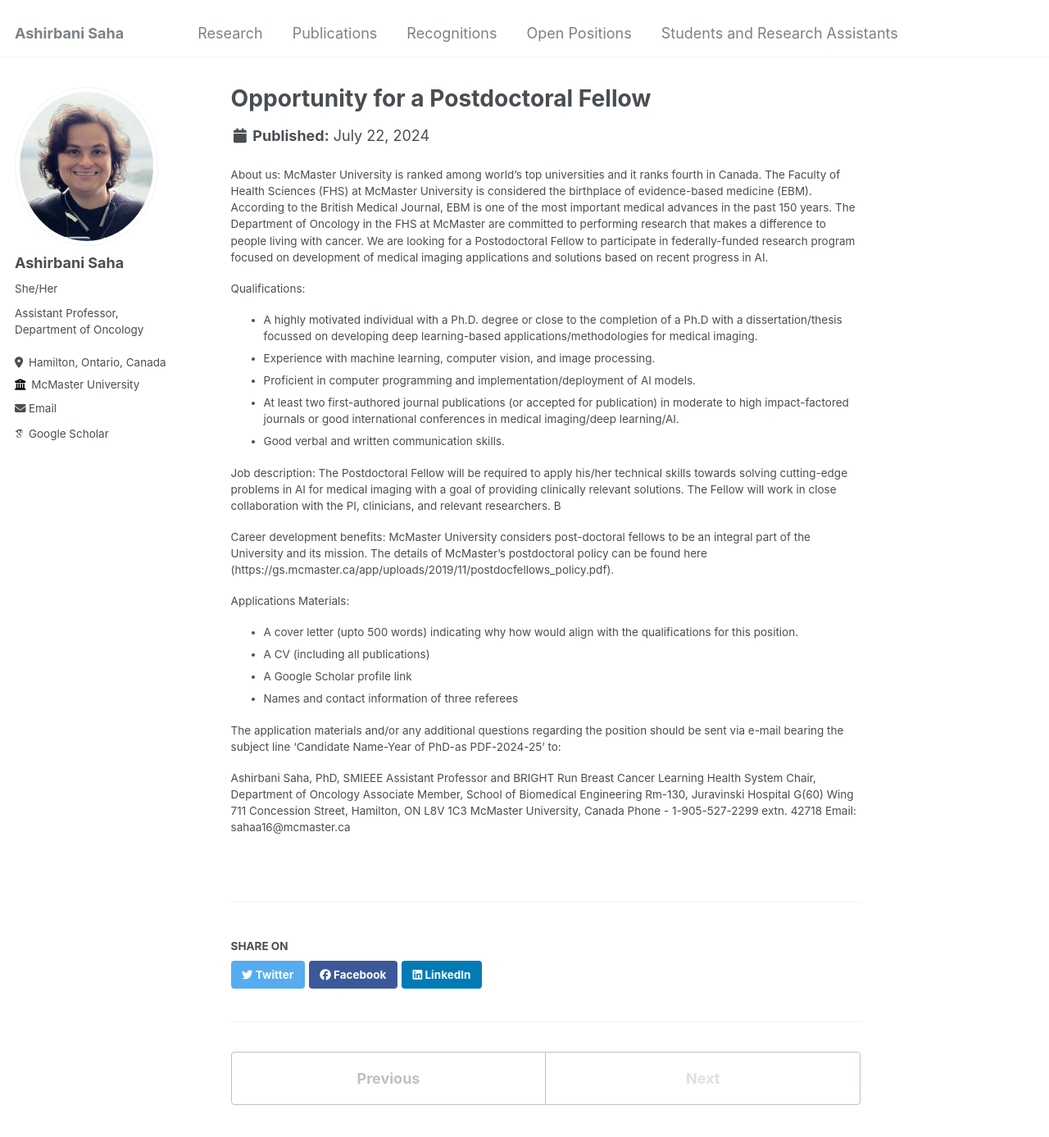
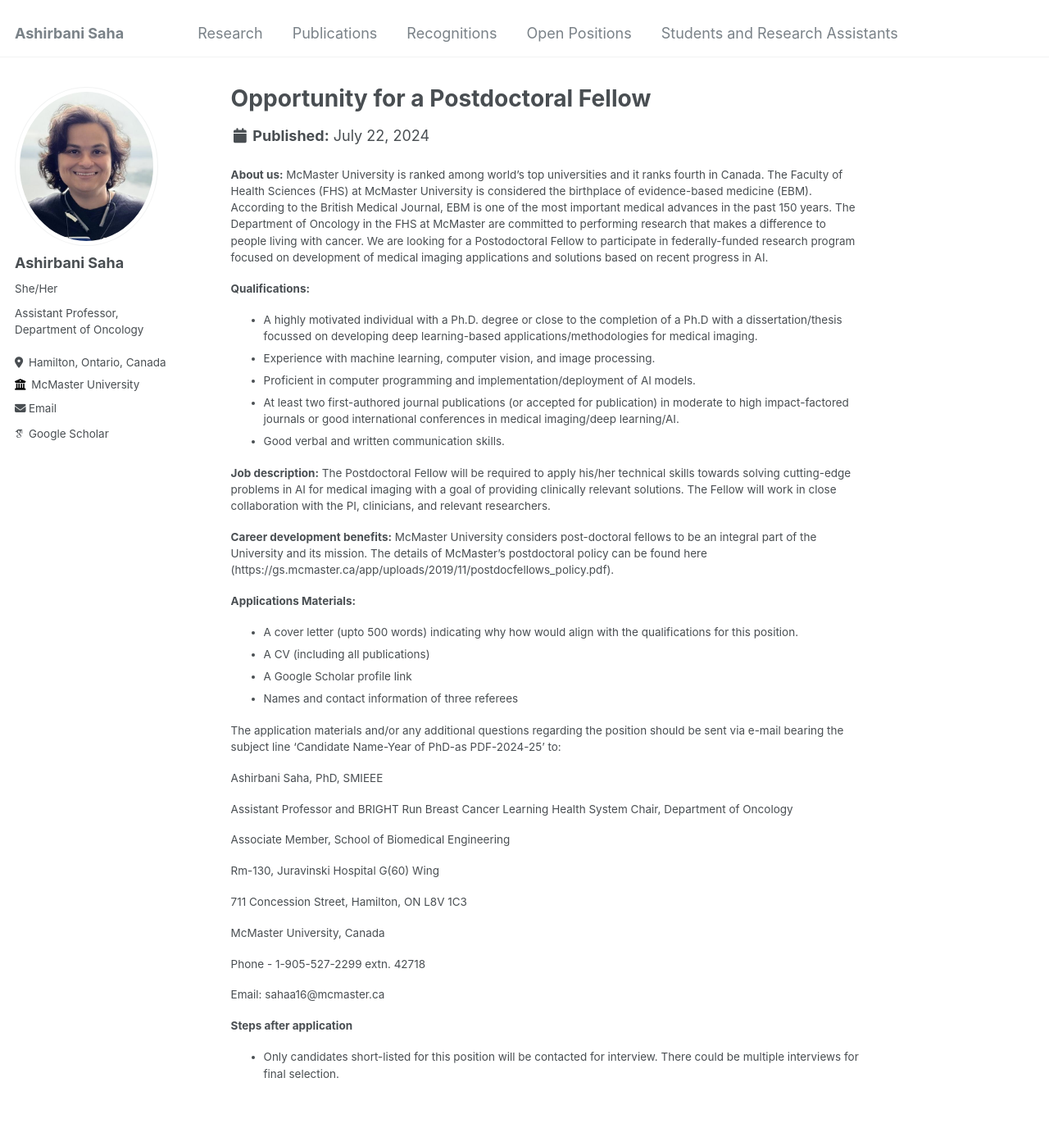
Before and after one commit to asrepo2019/ashirbanisaha, a Jekyll site: the page built from _openpositions/pos_pdoc_Jul-22-2024.md, in a window 1280 px wide and 1400 px high. Shown: the top 1387 px of the window at 82% size. Built offline with Jekyll 4.4.1, drawn with Linux system fonts in a browser that asks for light colours; some web fonts are replaced; part of the change alters nothing that is shown.

Commit message:
Update pos_pdoc_Jul-22-2024.md

```diff
--- a/_openpositions/pos_pdoc_Jul-22-2024.md
+++ b/_openpositions/pos_pdoc_Jul-22-2024.md
@@ -1,25 +1,25 @@
 ---
 title: "Opportunity for a Postdoctoral Fellow"
 ---
-About us:
+**About us:**
 McMaster University is ranked among world's top universities and it ranks fourth in Canada. The Faculty of Health Sciences (FHS) at McMaster University is considered the birthplace of evidence-based medicine (EBM). According to the British Medical Journal, EBM is one of the most important medical advances in the past 150 years. The Department of Oncology in the FHS at McMaster are committed to performing research that makes a difference to people living with cancer.
 We are looking for a Postodoctoral Fellow to participate in federally-funded research program focused on development of medical imaging applications and solutions based on recent progress in AI.
 
 
-Qualifications:
+**Qualifications:**
 * A highly motivated individual with a Ph.D. degree or close to the completion of a Ph.D with a dissertation/thesis focussed on developing deep learning-based applications/methodologies for medical imaging.
 * Experience with machine learning, computer vision, and image processing.
 * Proficient in computer programming and implementation/deployment of AI models.
 * At least two first-authored journal publications (or accepted for publication) in moderate to high impact-factored journals or good international conferences in medical imaging/deep learning/AI.
 * Good verbal and written communication skills.
 
-Job description:
-The Postdoctoral Fellow will be required to apply his/her technical skills towards solving cutting-edge problems in AI for medical imaging with a goal of providing clinically relevant solutions. The Fellow will work in close collaboration with the PI, clinicians, and relevant researchers. B
+**Job description:**
+The Postdoctoral Fellow will be required to apply his/her technical skills towards solving cutting-edge problems in AI for medical imaging with a goal of providing clinically relevant solutions. The Fellow will work in close collaboration with the PI, clinicians, and relevant researchers.
 
-Career development benefits:
+**Career development benefits:**
 McMaster University considers post-doctoral fellows to be an integral part of the University and its mission. The details of McMaster's postdoctoral policy can be found here (https://gs.mcmaster.ca/app/uploads/2019/11/postdocfellows_policy.pdf).
 
-Applications Materials:
+**Applications Materials:**
 * A cover letter (upto 500 words) indicating why how would align with the qualifications for this position.
 * A CV (including all publications)
 * A Google Scholar profile link
@@ -28,10 +28,20 @@ Applications Materials:
 The application materials and/or any additional questions regarding the position should be sent via e-mail bearing the subject line 'Candidate Name-Year of PhD-as PDF-2024-25' to:
 
 Ashirbani Saha, PhD, SMIEEE
+
 Assistant Professor and BRIGHT Run Breast Cancer Learning Health System Chair, Department of Oncology
+
 Associate Member, School of Biomedical Engineering
+
 Rm-130, Juravinski Hospital G(60) Wing
+
 711 Concession Street, Hamilton, ON L8V 1C3
+
 McMaster University, Canada
+
 Phone - 1-905-527-2299 extn. 42718
+
 Email: sahaa16@mcmaster.ca
+
+**Steps after application**
+* Only candidates short-listed for this position will be contacted for interview. There could be multiple interviews for final selection.
```
